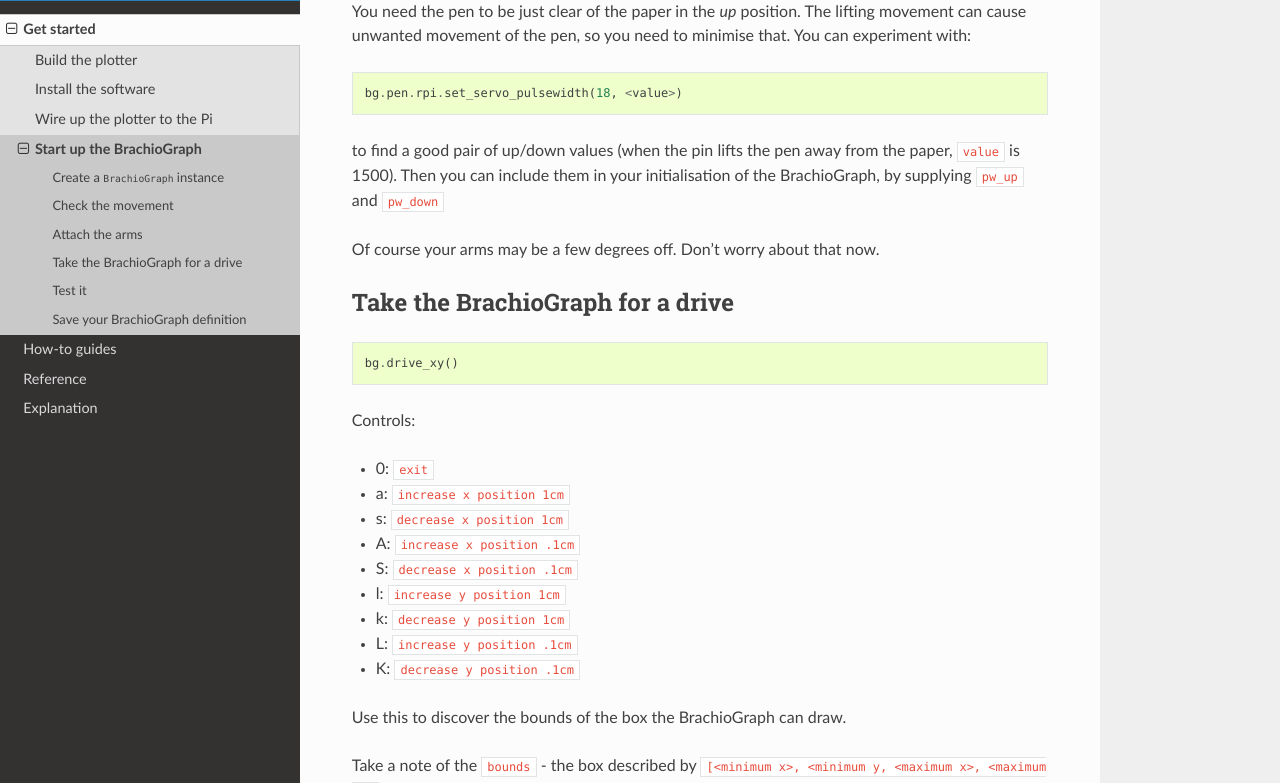
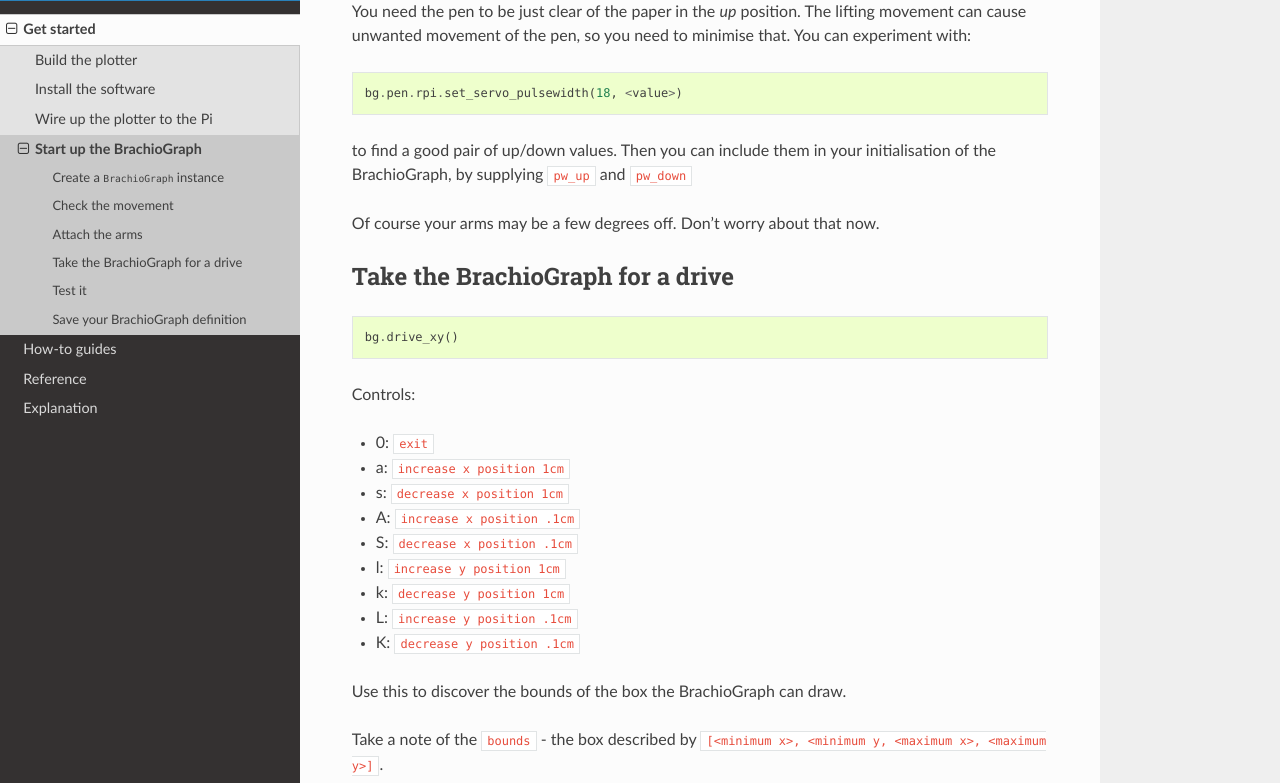
Before and after one commit to evildmp/BrachioGraph, a Sphinx documentation site: the page built from docs/get-started/drive.rst, in a window 1280 px wide and 900 px high, scrolled down 2153 px, cut to the strip 117-900 px from the top of the window. Built offline with Sphinx 7.4.7 and the Read the Docs theme 2.0.0, drawn with Linux system fonts in a browser that asks for light colours; pages that are not in the unit, such as notebooks, are missing from menus.

Commit message:
Update drive.rst

```diff
--- a/docs/get-started/drive.rst
+++ b/docs/get-started/drive.rst
@@ -80,7 +80,7 @@
 
     bg.pen.rpi.set_servo_pulsewidth(18, <value>)
 
-to find a good pair of up/down values (when the pin lifts the pen away from the paper, ``value`` is 1500). Then you can include them in your initialisation of the
+to find a good pair of up/down values. Then you can include them in your initialisation of the
 BrachioGraph, by supplying ``pw_up`` and ``pw_down``
 
 Of course your arms may be a few degrees off. Don't worry about that now.
```
